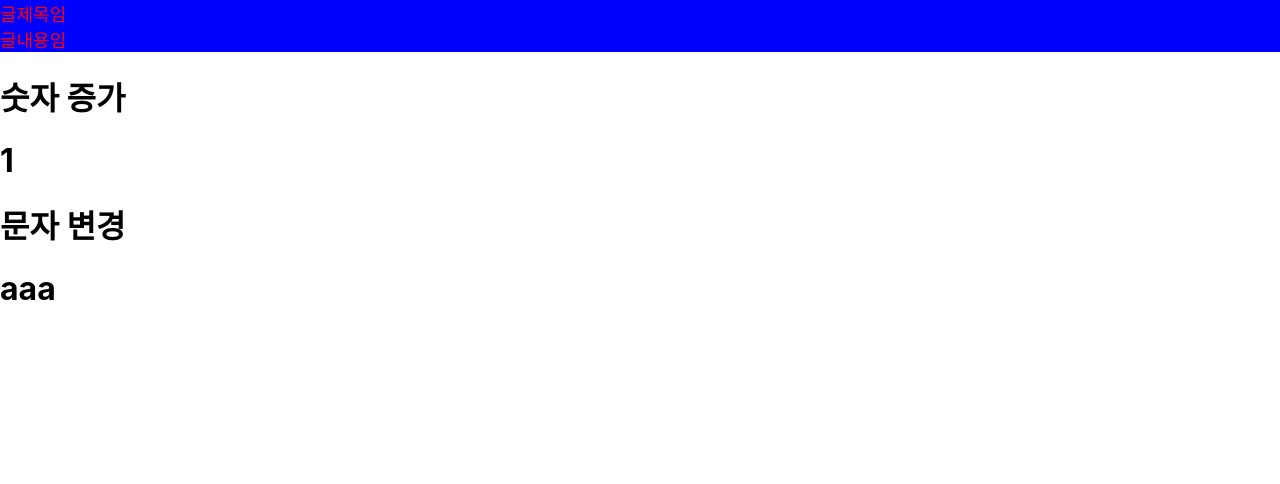
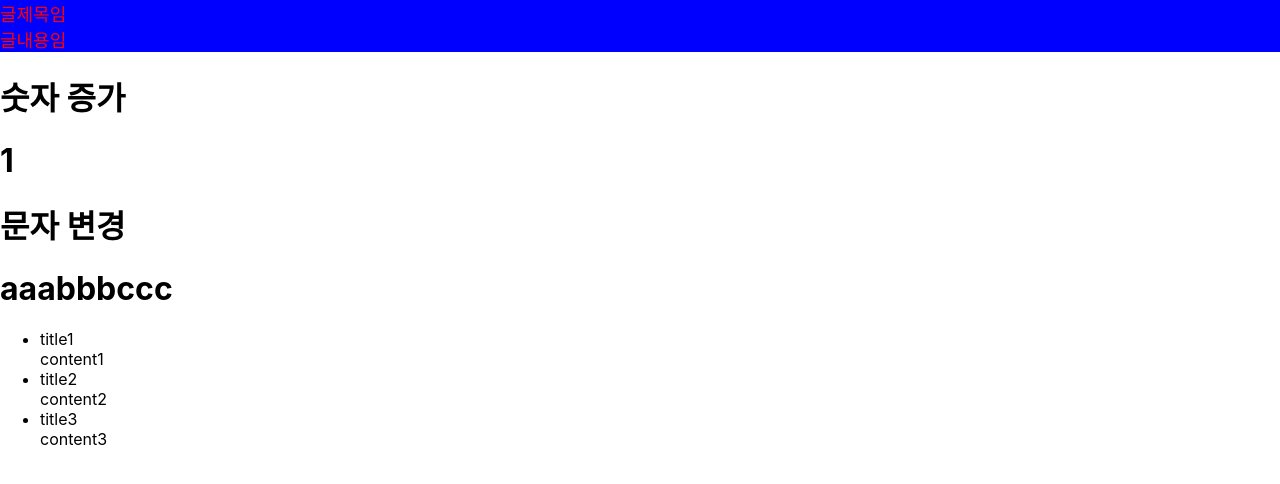
Before and after one commit to kgpksh/react_study, a React (Create React App) app: page / in a window 1280 px wide. Shown: the top 484 px of the page. Built offline with nearby package versions, Linux system fonts and the light colour scheme.

Commit message:
props와 반복문을 이용한 html 표현 공부

```diff
--- a/src/learning_1/App.js
+++ b/src/learning_1/App.js
@@ -37,32 +37,62 @@ function ShowNum() {
   )
 }
 
-function ShowText() {
+function ShowText(props) {
   const [element, elementController] = useState(['aaa', 'bbb', 'ccc']);
 
   function arrayChanger() {
     let copy =[...element];
     copy[0] = 'ddddd';
-    elementController(copy);
-  }
+    elementController(copy[0]);
+    new Promise((res, rej) => {
+      setTimeout(() => {
+        res();
 
+      }, 1500)
+    }).then(function() {
+      elementController(props.variable);
+    });
+  };
   return (
     <div>
       <h1 onClick={ arrayChanger }>
         문자 변경
       </h1>
       <h1>
-        { element[0] }
+        { element }
       </h1>
     </div>
   )
 }
+
+function Posts(props) {
+  let posts = [];
+  for(let post of props.posts) {
+    posts.push(<li>
+      <div>
+        {post[0]}
+      </div>
+      <div>
+        {post[1]}
+      </div>
+    </li>)
+  }
+
+
+  return (
+    <ul>
+      {posts}
+    </ul>
+  )
+}
 function App() {
+  const posts = [['title1', 'content1'], ['title2', 'content2'], ['title3', 'content3']]
   return (
     <div>
       <Post></Post>
       <ShowNum></ShowNum>
-      <ShowText></ShowText>
+      <ShowText variable = '최종변경'></ShowText>
+      <Posts posts = {posts}></Posts>
     </div>
   );
 }
```
